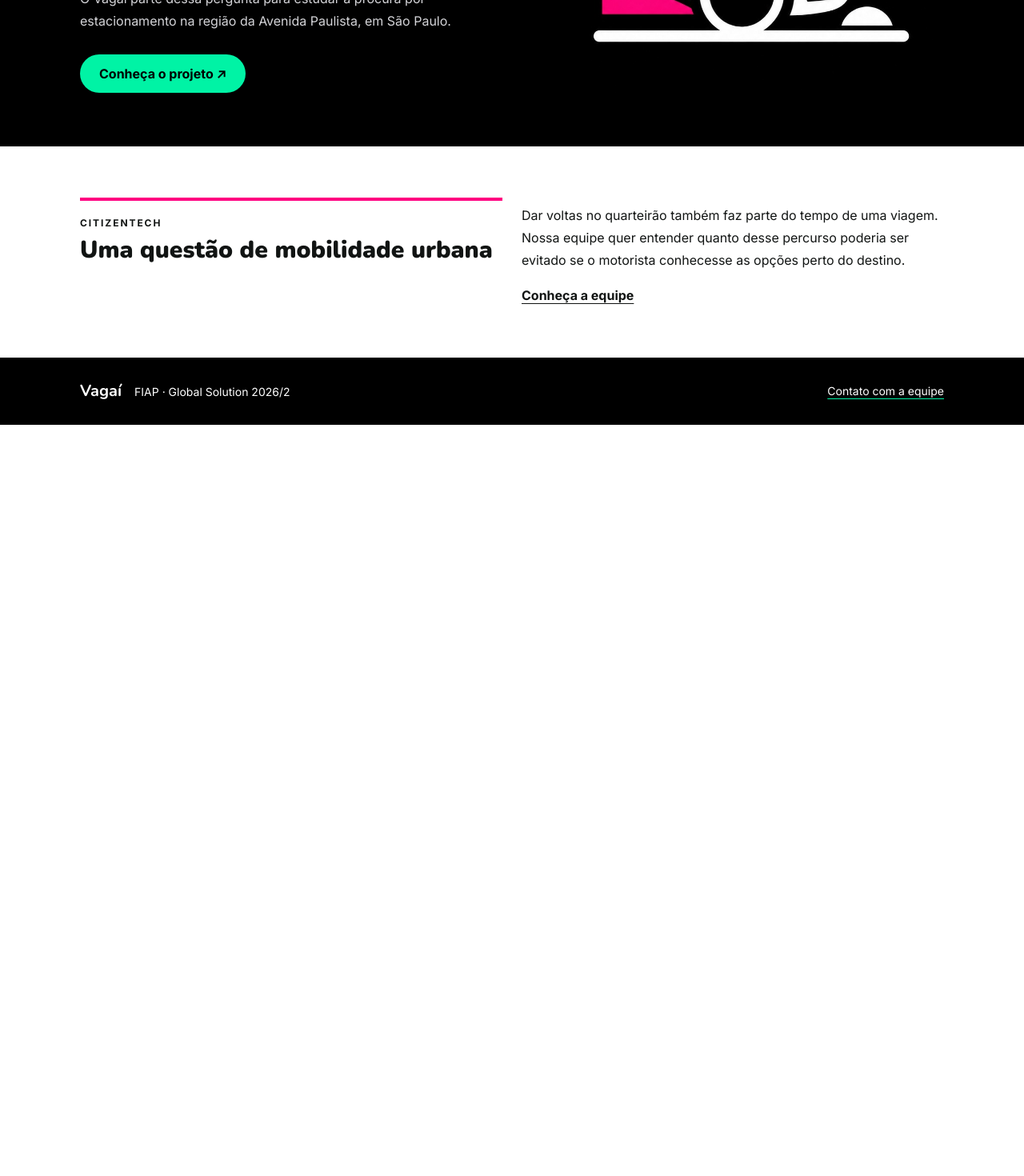
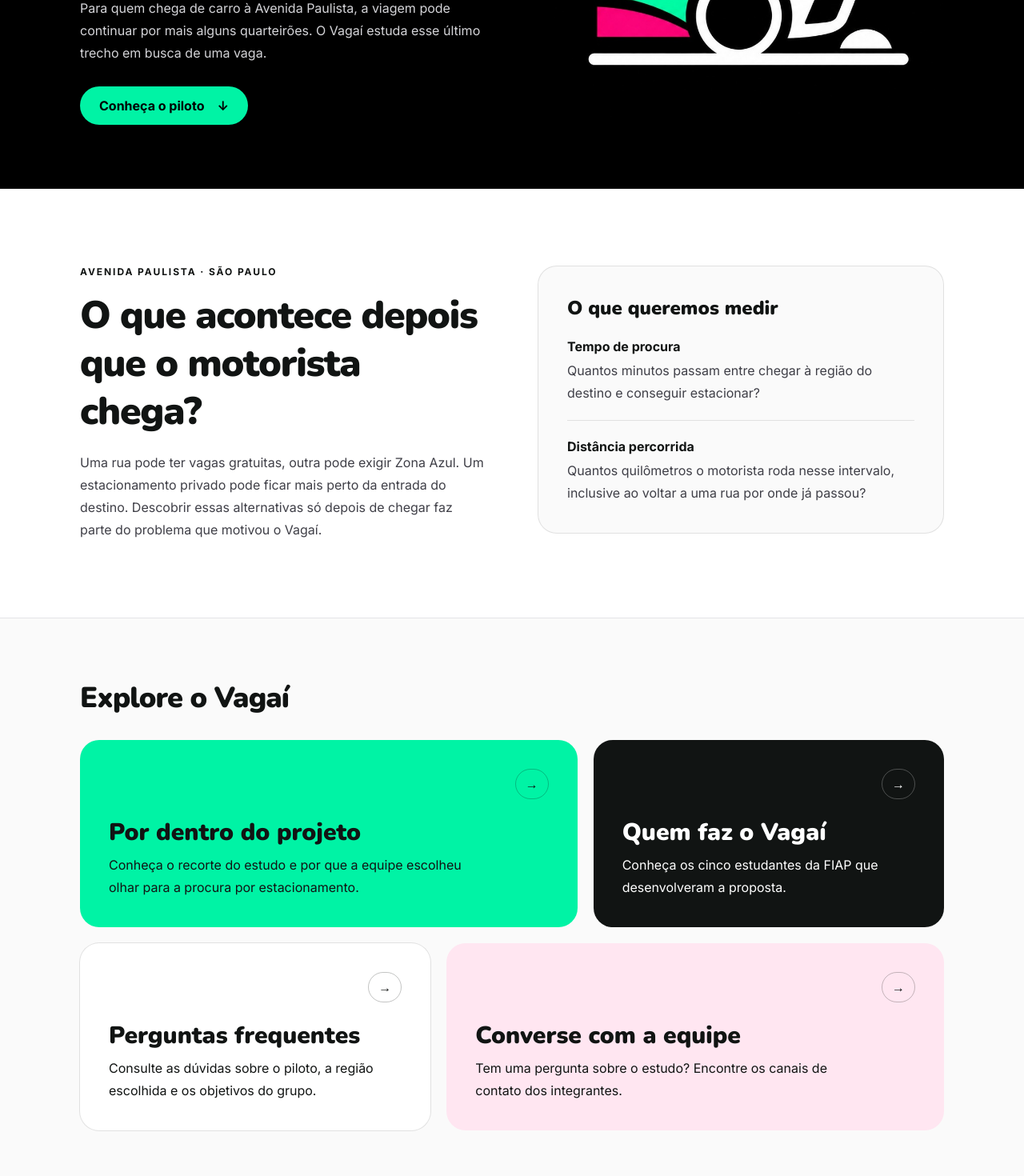
Before and after one commit to henriquemunizz/Vagai, a React (Vite) app: page / in a window 1280 px wide. Shown: the part 440-1910 px from the top of the page at 80% size. Before the commit the page ends 971 px from the top, so only its background shows below. Built offline with nearby package versions, Linux system fonts and the light colour scheme.

Commit message:
Amplia a Home com o recorte do piloto e cards de navegação

```diff
--- a/src/pages/HomePage.tsx
+++ b/src/pages/HomePage.tsx
@@ -1,29 +1,83 @@
 import { Link } from 'react-router-dom'
+
+const projectLinks = [
+  {
+    to: '/sobre', title: 'Por dentro do projeto',
+    text: 'Conheça o recorte do estudo e por que a equipe escolheu olhar para a procura por estacionamento.',
+    style: 'bg-brand lg:col-span-7',
+  },
+  {
+    to: '/integrantes', title: 'Quem faz o Vagaí',
+    text: 'Conheça os cinco estudantes da FIAP que desenvolveram a proposta.',
+    style: 'bg-ink text-white lg:col-span-5',
+  },
+  {
+    to: '/faq', title: 'Perguntas frequentes',
+    text: 'Consulte as dúvidas sobre o piloto, a região escolhida e os objetivos do grupo.',
+    style: 'bg-white ring-1 ring-black/10 lg:col-span-5',
+  },
+  {
+    to: '/contato', title: 'Converse com a equipe',
+    text: 'Tem uma pergunta sobre o estudo? Encontre os canais de contato dos integrantes.',
+    style: 'bg-[#ffe6f1] lg:col-span-7',
+  },
+]
 
 export function HomePage() {
   return (
     <main className="flex-1">
       <section className="bg-black text-white">
-        <div className="container-page grid items-center gap-6 py-12 sm:py-16 md:grid-cols-[1.2fr_1fr]">
-          <div>
+        <div className="container-page grid items-center gap-8 py-14 sm:py-20 md:grid-cols-[1.15fr_1fr]">
+          <div className="enter-rise">
             <p className="eyebrow text-brand">FIAP · Global Solution 2026/2</p>
             <h1 className="mt-6 max-w-xl text-5xl leading-[1.02] tracking-tight sm:text-7xl">
               Onde posso <span className="text-brand">estacionar</span> perto do meu destino?
             </h1>
-            <p className="mt-6 max-w-lg leading-7 text-zinc-300">O Vagaí parte dessa pergunta para estudar a procura por estacionamento na região da Avenida Paulista, em São Paulo.</p>
-            <Link to="/sobre" className="mt-7 inline-block rounded-full bg-brand px-6 py-3 font-bold text-black hover:bg-white">Conheça o projeto <span aria-hidden="true">↗</span></Link>
+            <p className="mt-6 max-w-lg leading-7 text-zinc-300">
+              Para quem chega de carro à Avenida Paulista, a viagem pode continuar por mais alguns quarteirões. O Vagaí estuda esse último trecho em busca de uma vaga.
+            </p>
+            <a href="#piloto" className="mt-7 inline-flex items-center gap-4 rounded-full bg-brand px-6 py-3 font-bold text-black hover:bg-white">
+              Conheça o piloto <span aria-hidden="true">↓</span>
+            </a>
           </div>
-          <img src="/images/vagai.png" alt="Marca Vagaí, um carro branco com faixas verde e rosa" className="mx-auto w-full max-w-sm md:max-w-lg" />
+          <img src="/images/vagai.png" alt="Marca Vagaí, um carro branco com faixas verde e rosa"
+            className="enter-rise mx-auto w-full max-w-xs sm:max-w-sm md:max-w-lg motion-safe:[animation-delay:100ms]" />
         </div>
       </section>
-      <section className="container-page grid gap-6 py-12 sm:grid-cols-2 sm:py-16">
-        <div className="border-t-4 border-pink pt-5">
-          <p className="eyebrow">CitizenTech</p>
-          <h2 className="mt-2 text-3xl">Uma questão de mobilidade urbana</h2>
+
+      <section id="piloto" aria-labelledby="titulo-piloto" className="container-page grid items-start gap-8 py-16 sm:py-24 md:grid-cols-2 md:gap-16">
+        <div>
+          <p className="eyebrow">Avenida Paulista · São Paulo</p>
+          <h2 id="titulo-piloto" className="mt-4 text-4xl leading-tight tracking-tight sm:text-5xl">O que acontece depois que o motorista chega?</h2>
+          <p className="mt-5 max-w-lg leading-7 text-zinc-700">Uma rua pode ter vagas gratuitas, outra pode exigir Zona Azul. Um estacionamento privado pode ficar mais perto da entrada do destino. Descobrir essas alternativas só depois de chegar faz parte do problema que motivou o Vagaí.</p>
         </div>
-        <div className="pt-2 leading-7">
-          <p>Dar voltas no quarteirão também faz parte do tempo de uma viagem. Nossa equipe quer entender quanto desse percurso poderia ser evitado se o motorista conhecesse as opções perto do destino.</p>
-          <Link to="/integrantes" className="mt-4 inline-block font-bold underline underline-offset-4">Conheça a equipe</Link>
+        <div className="rounded-3xl border border-black/10 bg-zinc-50 p-7 sm:p-9">
+          <h3 className="text-2xl">O que queremos medir</h3>
+          <dl className="mt-5 divide-y divide-black/10">
+            <div className="pb-5">
+              <dt className="font-bold">Tempo de procura</dt>
+              <dd className="mt-1 leading-7 text-zinc-700">Quantos minutos passam entre chegar à região do destino e conseguir estacionar?</dd>
+            </div>
+            <div className="pt-5">
+              <dt className="font-bold">Distância percorrida</dt>
+              <dd className="mt-1 leading-7 text-zinc-700">Quantos quilômetros o motorista roda nesse intervalo, inclusive ao voltar a uma rua por onde já passou?</dd>
+            </div>
+          </dl>
+        </div>
+      </section>
+
+      <section aria-labelledby="titulo-projeto" className="border-t border-zinc-200 bg-zinc-50">
+        <div className="container-page py-16 sm:py-20">
+          <h2 id="titulo-projeto" className="text-4xl tracking-tight">Explore o Vagaí</h2>
+          <div className="mt-8 grid gap-5 sm:grid-cols-2 lg:grid-cols-12">
+            {projectLinks.map(({ to, title, text, style }) => (
+              <Link key={to} to={to} className={`card-lift group flex flex-col rounded-3xl p-7 sm:p-9 ${style}`}>
+                <span aria-hidden="true" className="self-end rounded-full border border-current/25 px-3 py-1.5 motion-safe:transition-transform motion-safe:group-hover:translate-x-1">→</span>
+                <h3 className="mt-6 text-2xl sm:text-3xl">{title}</h3>
+                <p className="mt-2 max-w-md leading-7">{text}</p>
+              </Link>
+            ))}
+          </div>
         </div>
       </section>
     </main>
```
